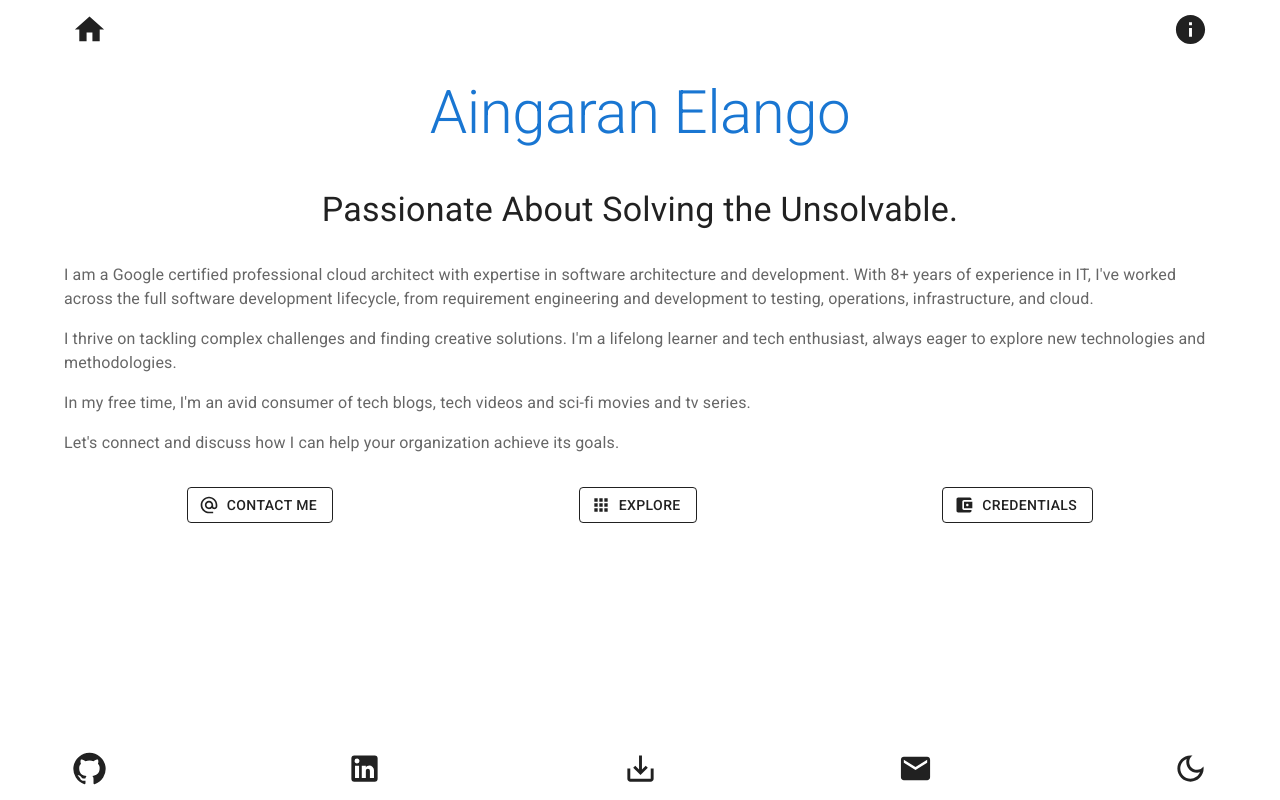
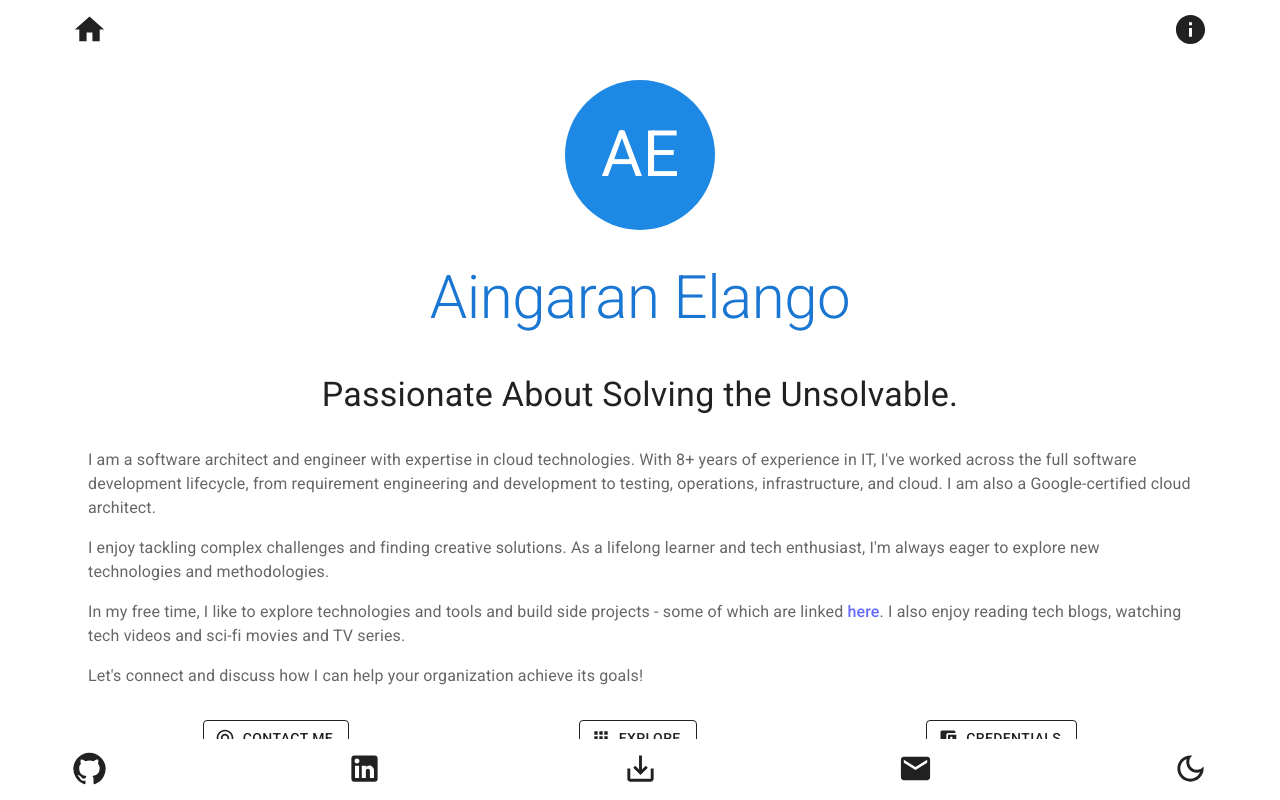
Before and after one commit to eaingaran/eaingaran.github.io, a React (Vite) app: page /about in a window 1280 px wide. Built offline with nearby package versions, Linux system fonts and the light colour scheme.

Commit message:
feat: rewamp homepage, about page and change the baseformat of the website

```diff
--- a/index.html
+++ b/index.html
@@ -4,7 +4,7 @@
         <meta charset="UTF-8" />
         <meta
             name="description"
-            content="I'm Aingaran Elango, a software and cloud architect with 8+ years of experience in IT. I specialize in Google Cloud Platform (GCP), DevOps, and Agile methodologies. I design, develop, and deploy robust and scalable solutions. Check out my resume and portfolio!"
+            content="I'm Aingaran Elango, a software and cloud architect with 8+ years of experience in IT. I specialize in designing, building, and deploying robust, scalable, and cloud-native solutions. I'm passionate about technology and enjoy exploring new tools and methodologies to solve complex challenges. Learn more about my skills, experience, and projects."
         />
         <meta
             name="keywords"
--- a/src/App.tsx
+++ b/src/App.tsx
@@ -15,7 +15,6 @@ const App = () => {
   }, []);
 
   useEffect(() => {
-    // Track page views whenever the location changes
     ReactGA.send({ hitType: "pageview", page: location.pathname });
   }, [location]);
 
@@ -25,8 +24,7 @@ const App = () => {
         sx={{
           bgcolor: "background.default",
           display: "flex",
-          minHeight: "100dvh",
-          maxHeight: "100dvh",
+          height: "100dvh",
           width: "100dvw",
           flexDirection: "column",
           transition: "all 0.1s ease-in-out",
@@ -38,12 +36,9 @@ const App = () => {
           sx={{
             bgcolor: "background.default",
             display: "flex",
+            flex: 1,
             width: "100dvw",
             position: "relative",
-            mt: "61px",
-            minHeight: "calc(100dvh - 122px)",
-            maxHeight: "calc(100dvh - 122px)",
-            flexGrow: 1,
             flexDirection: "column",
             alignItems: "center",
             overflow: "auto",
--- a/src/components/common/Footer.tsx
+++ b/src/components/common/Footer.tsx
@@ -49,6 +49,7 @@ const Footer = () => {
           paddingBottom: 3,
           width: "100vw",
           height: "25px",
+          zIndex: 1200,
         }}
       >
         <Container maxWidth="lg">
--- a/src/components/common/Header.tsx
+++ b/src/components/common/Header.tsx
@@ -21,6 +21,7 @@ const Header = () => {
           paddingBottom: 3,
           width: "100vw",
           height: "25px",
+          zIndex: 1200,
         }}
       >
         <Container maxWidth="lg">
--- a/src/pages/About.tsx
+++ b/src/pages/About.tsx
@@ -5,6 +5,7 @@ import AccountBalanceWalletIcon from "@mui/icons-material/AccountBalanceWallet";
 import { trackEvent } from "utils/analytics";
 import { useNavigate } from "react-router-dom";
 import { buttonSX } from "utils/buttons";
+import Avatar from "@mui/material/Avatar";
 
 const About = () => {
   const navigate = useNavigate();
@@ -12,10 +13,32 @@ const About = () => {
   return (
     <>
       <section>
+        <Container
+          maxWidth="lg"
+          sx={{
+            py: 10,
+            display: "flex",
+            flexDirection: "column",
+            alignItems: "center",
+          }}
+        >
+          <Avatar
+            alt="Aingaran Elango"
+            //src=""
+            //sx={{ width: 150, height: 150, mb: 4 }}
+            sx={{
+              width: 150,
+              height: 150,
+              mb: 4,
+              bgcolor: "#1E88E5",
+              fontSize: "4rem",
+            }}
+          >
+            AE
+          </Avatar>
           <Typography
             variant="h2"
             component="h1"
-          sx={{ mt: 2 }}
             align="center"
             color="primary"
           >
@@ -33,25 +56,37 @@ const About = () => {
               Passionate About Solving the Unsolvable.
             </Typography>
             <Typography variant="body1" paragraph color="text.secondary">
-            I am a Google certified professional cloud architect with expertise
-            in software architecture and development. With 8+ years of
-            experience in IT, I've worked across the full software development
-            lifecycle, from requirement engineering and development to testing,
-            operations, infrastructure, and cloud.
+              I am a software architect and engineer with expertise in cloud
+              technologies. With 8+ years of experience in IT, I've worked
+              across the full software development lifecycle, from requirement
+              engineering and development to testing, operations,
+              infrastructure, and cloud. I am also a Google-certified cloud
+              architect.
             </Typography>
             <Typography variant="body1" paragraph color="text.secondary">
-            I thrive on tackling complex challenges and finding creative
-            solutions. I'm a lifelong learner and tech enthusiast, always eager
-            to explore new technologies and methodologies.
+              I enjoy tackling complex challenges and finding creative
+              solutions. As a lifelong learner and tech enthusiast, I'm always
+              eager to explore new technologies and methodologies.
             </Typography>
             <Typography variant="body1" paragraph color="text.secondary">
-            In my free time, I'm an avid consumer of tech blogs, tech videos and
-            sci-fi movies and tv series.
+              In my free time, I like to explore technologies and tools and
+              build side projects - some of which are linked{" "}
+              <a
+                href="https://aingaran.dev/products"
+                target="_blank"
+                rel="noopener noreferrer"
+                style={{ color: "primary.main" }}
+              >
+                here
+              </a>
+              . I also enjoy reading tech blogs, watching tech videos and sci-fi
+              movies and TV series.
             </Typography>
             <Typography variant="body1" paragraph color="text.secondary">
               Let's connect and discuss how I can help your organization achieve
-            its goals.
+              its goals!
             </Typography>
+
             <Box
               sx={{
                 display: { xs: "flex", sm: "flex" },
@@ -66,7 +101,7 @@ const About = () => {
                 sx={buttonSX}
                 onClick={() => {
                   trackEvent("Button", "Click", "Open Email");
-                window.location.href = "mailto:me@aingaran.dev";
+                  window.location.href = "mailto:contact@aingaran.dev";
                 }}
                 startIcon={<AlternateEmailIcon />}
               >
@@ -104,6 +139,7 @@ const About = () => {
               </Button>
             </Box>
           </Container>
+        </Container>
       </section>
     </>
   );
--- a/src/pages/Home.tsx
+++ b/src/pages/Home.tsx
@@ -1,6 +1,5 @@
 import { Typography, Box, keyframes, styled } from "@mui/material";
 import { useEffect, useState } from "react";
-import { trackEvent } from "utils/analytics";
 
 const blink = keyframes`
   50% {
@@ -9,7 +8,7 @@ const blink = keyframes`
 `;
 
 const Cursor = styled("span")({
-  animation: `${blink} 600ms infinite steps(1)`, // Apply blink animation with steps for a crisp on/off effect
+  animation: `${blink} 600ms infinite steps(1)`,
 });
 
 const Home = () => {
@@ -21,9 +20,9 @@ const Home = () => {
   useEffect(() => {
     const tagArray = [
       "Problem Solver.",
-      "Cloud Architect.",
+      "Architect.",
       "Engineer.",
-      "Developer.",
+      "Leader.",
       "Gamer.",
     ];
 
@@ -62,41 +61,35 @@ const Home = () => {
         sx={{
           display: "flex",
           flexDirection: "column",
+          flex: 1,
           alignItems: "center",
-          mt: 3,
+          justifyContent: "center",
         }}
       >
-        <Typography variant="h3" gutterBottom color="primary" align="center">
+        <Typography
+          variant="h3"
+          color="primary"
+          align="center"
+          sx={{
+            fontSize: "clamp(2rem, 8vw, 8rem)",
+          }}
+        >
           Aingaran Elango
         </Typography>
         <Typography variant="h4" />
-        <Typography variant="h5" color="text.secondary" align="center">
+        <Typography
+          variant="h5"
+          color="text.secondary"
+          align="center"
+          sx={{
+            fontSize: "clamp(1rem, 5vw, 5rem)",
+          }}
+        >
           {`<${tag}`}
           <Cursor>|</Cursor>
           {" />"}
         </Typography>
       </Box>
-      <Box
-        component="img"
-        sx={{
-          maxHeight: `calc(100vh - 300px)`,
-          maxWidth: `100vw`,
-          mt: 3,
-        }}
-        alt="I'm Google Cloud Certified Image"
-        src="/assets/PCA.webp"
-        loading="lazy"
-        onClick={(event) => {
-          trackEvent("Button", "Click", "Credentials");
-          event.preventDefault();
-          window
-            .open(
-              "https://google.accredible.com/profile/aingaran/wallet",
-              "_blank",
-            )
-            ?.focus();
-        }}
-      />
     </>
   );
 };
--- a/src/pages/PageNotFound.tsx
+++ b/src/pages/PageNotFound.tsx
@@ -6,7 +6,7 @@ function PageNotFound() {
   const navigate = useNavigate();
 
   return (
-    <Container maxWidth="md" sx={{ textAlign: "center", py: 10 }}>
+    <Container maxWidth="md" sx={{ textAlign: "center", py: 20 }}>
       <Grid container spacing={4} alignItems="center" justifyContent="center">
         <Grid item xs={12}>
           <Typography variant="h1" gutterBottom color="text.primary">
--- a/src/pages/PrivacyPolicy.tsx
+++ b/src/pages/PrivacyPolicy.tsx
@@ -3,7 +3,7 @@ import { Typography, Container, Link } from "@mui/material";
 
 const PrivacyPolicy: React.FC = () => {
   return (
-    <Container maxWidth="md" sx={{ py: 5 }}>
+    <Container maxWidth="md" sx={{ py: 10 }}>
       <Typography
         variant="h2"
         component="h1"
--- a/src/pages/Products.tsx
+++ b/src/pages/Products.tsx
@@ -1,5 +1,13 @@
 import React from "react";
-import { Typography, Container, Grid, Card, CardContent } from "@mui/material";
+import {
+  Typography,
+  Container,
+  Grid,
+  Card,
+  CardContent,
+  CardActions,
+  Chip,
+} from "@mui/material";
 import { useNavigate } from "react-router-dom";
 import { trackEvent } from "utils/analytics";
 import { useTheme } from "@mui/material/styles";
@@ -14,18 +22,22 @@ const Products: React.FC = () => {
       description: "Take control of your network connection mode.",
       link: "/products/network-mode-selector",
       image: `/assets/products/network-mode-selector/${theme.palette.mode}/icon.webp`,
+      year: 2024,
+      tags: ["Android", "Utility"],
     },
     {
-      name: "GitHub Agent on CloudRun",
+      name: "CloudRun GitHub Agent",
       description:
         "Run your GitHub Actions with self-hosted runners on Google Cloud Run for scalability and cost-efficiency.",
       link: "/products/gh-agent-cloud-run",
       image: `/assets/products/gh-agent-cloud-run/${theme.palette.mode}/icon.webp`,
+      year: 2022,
+      tags: ["DevOps", "Cloud", "Cost Saving"],
     },
   ];
 
   return (
-    <Container maxWidth="md" sx={{ py: 5 }}>
+    <Container maxWidth="md" sx={{ py: 10 }}>
       <Typography
         variant="h2"
         component="h1"
@@ -36,7 +48,7 @@ const Products: React.FC = () => {
         My Apps
       </Typography>
 
-      <Grid container spacing={3} alignItems="center" justifyContent="center">
+      <Grid container spacing={3} alignItems="stretch" justifyContent="center">
         {products.map((product) => (
           <Grid
             item
@@ -49,12 +61,14 @@ const Products: React.FC = () => {
           >
             <Card
               sx={{
-                maxWidth: 200,
+                maxWidth: 345,
                 transition: "transform 0.2s",
                 "&:hover": {
                   transform: "scale(1.05)",
                   boxShadow: 3,
                 },
+                display: "flex",
+                flexDirection: "column",
               }}
               onClick={() => {
                 trackEvent("Card", "Click", product.name);
@@ -70,18 +84,25 @@ const Products: React.FC = () => {
                 />
               )}
               <CardContent>
-                <Typography
-                  variant="h6"
-                  component="h3"
-                  color="text.primary"
-                  gutterBottom
-                >
+                <Typography variant="h6" component="h3" color="text.primary">
                   {product.name}
                 </Typography>
-                <Typography variant="body2" color="text.secondary">
+                <Typography variant="caption" color="text.secondary">
+                  Created in {product.year}
+                </Typography>
+                <Typography
+                  variant="body2"
+                  color="text.secondary"
+                  sx={{ mt: 2 }}
+                >
                   {product.description}
                 </Typography>
               </CardContent>
+              <CardActions sx={{ mt: "auto" }}>
+                {product.tags.map((tag) => (
+                  <Chip key={tag} label={tag} size="small" sx={{ ml: 1 }} />
+                ))}
+              </CardActions>
             </Card>
           </Grid>
         ))}
--- a/src/pages/products/GhAgentCloudRun.tsx
+++ b/src/pages/products/GhAgentCloudRun.tsx
@@ -26,7 +26,7 @@ const GhAgentCloudRun: React.FC = () => {
   const tooltipProps = tooltipComponentsProps();
 
   return (
-    <Container maxWidth="md" sx={{ py: 5 }}>
+    <Container maxWidth="md" sx={{ py: 10 }}>
       <Box sx={{ display: "flex", alignItems: "center", mb: 3 }}>
         <Tooltip
           title="Explore all apps"
--- a/src/pages/products/NetworkModeSelector.tsx
+++ b/src/pages/products/NetworkModeSelector.tsx
@@ -1,4 +1,4 @@
-import React from "react";
+import React, { useState } from "react";
 import {
   Typography,
   Container,
@@ -11,12 +11,15 @@ import {
   IconButton,
   Button,
   Tooltip,
+  Modal,
+  Fade,
 } from "@mui/material";
 import {
   NavigateBefore as NavigateBeforeIcon,
   InfoOutlined as InfoOutlinedIcon,
   GitHub as GitHubIcon,
   Shop as GooglePlay,
+  Close,
 } from "@mui/icons-material";
 import { useNavigate } from "react-router-dom";
 import { useTheme } from "@mui/material/styles";
@@ -31,8 +34,20 @@ const NetworkModeSelector: React.FC = () => {
   const navigate = useNavigate();
   const tooltipProps = tooltipComponentsProps();
 
+  const [open, setOpen] = useState(false);
+  const [selectedImage, setSelectedImage] = useState("");
+
+  const handleOpen = (imageUrl: string) => {
+    setSelectedImage(imageUrl);
+    setOpen(true);
+  };
+
+  const handleClose = () => {
+    setOpen(false);
+  };
+
   return (
-    <Container maxWidth="md" sx={{ py: 5 }}>
+    <Container maxWidth="md" sx={{ py: 10 }}>
       <Box sx={{ display: "flex", alignItems: "center", mb: 3 }}>
         <Tooltip
           title="Explore all apps"
@@ -74,9 +89,14 @@ const NetworkModeSelector: React.FC = () => {
 
       <Box
         sx={{
-          maxWidth: "75vw",
           margin: "0 auto",
           mb: 4,
+          "& .carousel .slide img": {
+            maxWidth: "70dvh",
+            maxHeight: "70dvh",
+            width: "auto",
+            height: "auto",
+          },
         }}
       >
         <Carousel
@@ -98,7 +118,14 @@ const NetworkModeSelector: React.FC = () => {
             "Network_Mode_Closed",
             "Network_Mode_Open",
           ].map((name, index) => (
-            <div key={index}>
+            <div
+              key={index}
+              onClick={() =>
+                handleOpen(
+                  `/assets/products/network-mode-selector/${theme.palette.mode}/${name}.webp`,
+                )
+              }
+            >
               <img
                 src={`/assets/products/network-mode-selector/${theme.palette.mode}/${name}.webp`}
                 alt={`${name} ${index + 1}`}
@@ -392,12 +419,24 @@ const NetworkModeSelector: React.FC = () => {
       <Grid container spacing={2} justifyContent="space-around">
         {" "}
         <Grid item>
+          <Tooltip
+            title="Play Store link is not live, yet."
+            describeChild
+            arrow
+            placement="top"
+            componentsProps={tooltipProps}
+          >
             <Link
-            href="https://play.google.com/store/apps/details?id=dev.aingaran.networkmodeselector"
-            target="_blank"
+              //href="https://play.google.com/store/apps/details?id=dev.aingaran.networkmodeselector"
+              //target="_blank"
+              href="#"
               rel="noopener"
               onClick={() =>
-              trackEvent("Link", "Click", "Play Store - Network Mode Selector")
+                trackEvent(
+                  "Link",
+                  "Click",
+                  "Play Store - Network Mode Selector",
+                )
               }
             >
               <Button
@@ -406,10 +445,12 @@ const NetworkModeSelector: React.FC = () => {
                 sx={buttonSX}
                 color="primary"
                 startIcon={<GooglePlay />}
+                disabled
               >
                 Download from Play Store
               </Button>
             </Link>
+          </Tooltip>
         </Grid>
         <Grid item>
           {" "}
@@ -441,6 +482,53 @@ const NetworkModeSelector: React.FC = () => {
         ability to override user preferences to optimize network connectivity.
         However, in almost all scenarios, the app will function as expected.
       </Typography>
+      <Modal
+        aria-labelledby="transition-modal-title"
+        aria-describedby="transition-modal-description"
+        open={open}
+        onClose={handleClose}
+        closeAfterTransition
+      >
+        <Fade in={open}>
+          <Box
+            sx={{
+              position: "absolute",
+              top: "50%",
+              left: "50%",
+              transform: "translate(-50%, -50%)",
+              bgcolor: "background.paper",
+              boxShadow: 24,
+              p: 4,
+              display: "flex",
+              flexDirection: "column",
+              alignItems: "flex-end",
+            }}
+          >
+            <IconButton
+              aria-label="close"
+              onClick={handleClose}
+              sx={{
+                position: "absolute",
+                top: 8,
+                right: 8,
+                zIndex: 10,
+                backgroundColor:
+                  theme.palette.mode === "dark" ? "grey.700" : "white",
+              }}
+            >
+              <Close />
+            </IconButton>
+            <img
+              src={selectedImage}
+              alt="Zoomed"
+              style={{
+                maxWidth: "90vw",
+                maxHeight: "90vh",
+              }}
+            />
+          </Box>
+        </Fade>
+      </Modal>
     </Container>
   );
 };
```
Also changed, not shown: 1 other file (tests, documents, lock files or other folders). Lines whose indentation alone changed are shown as unchanged.
